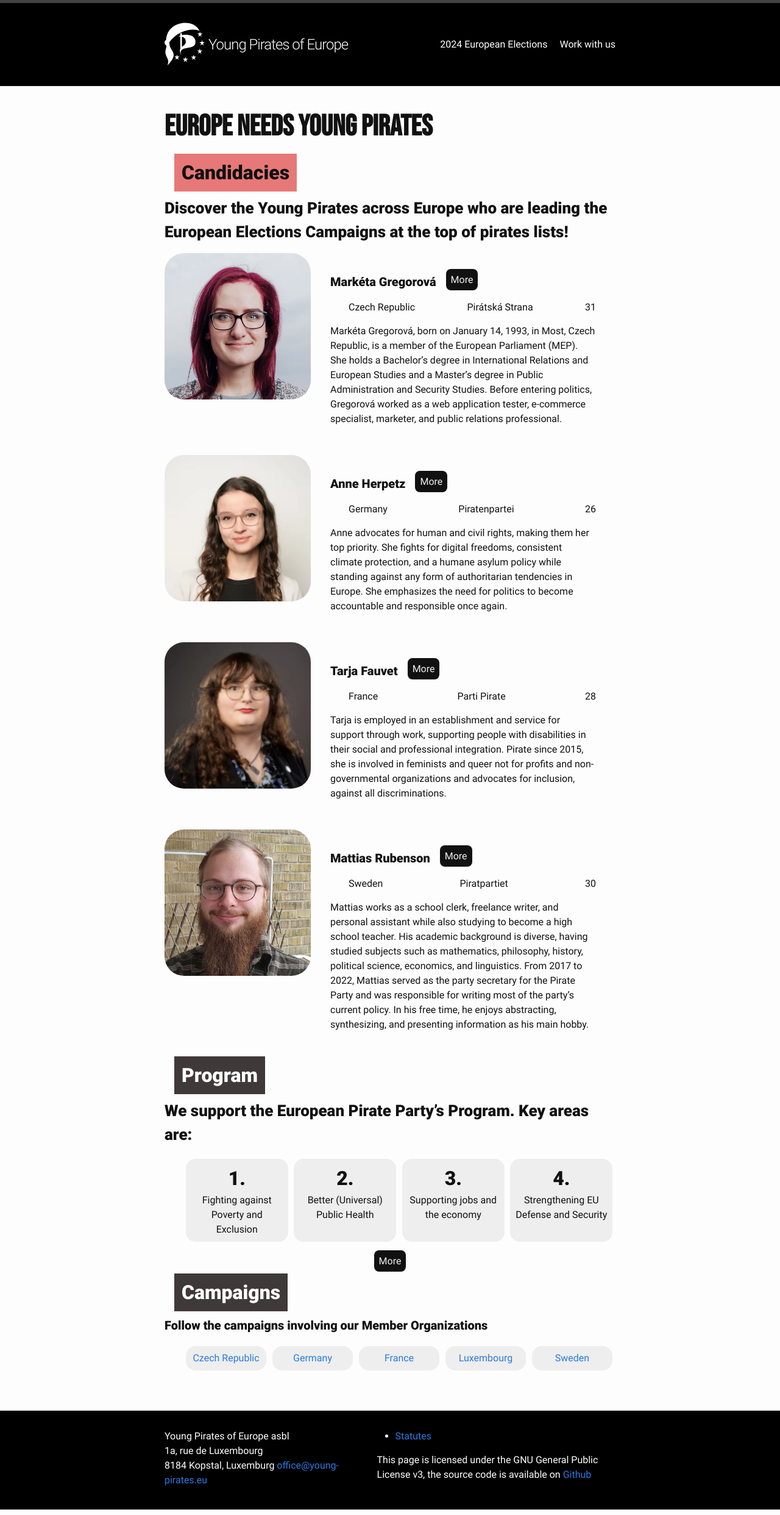
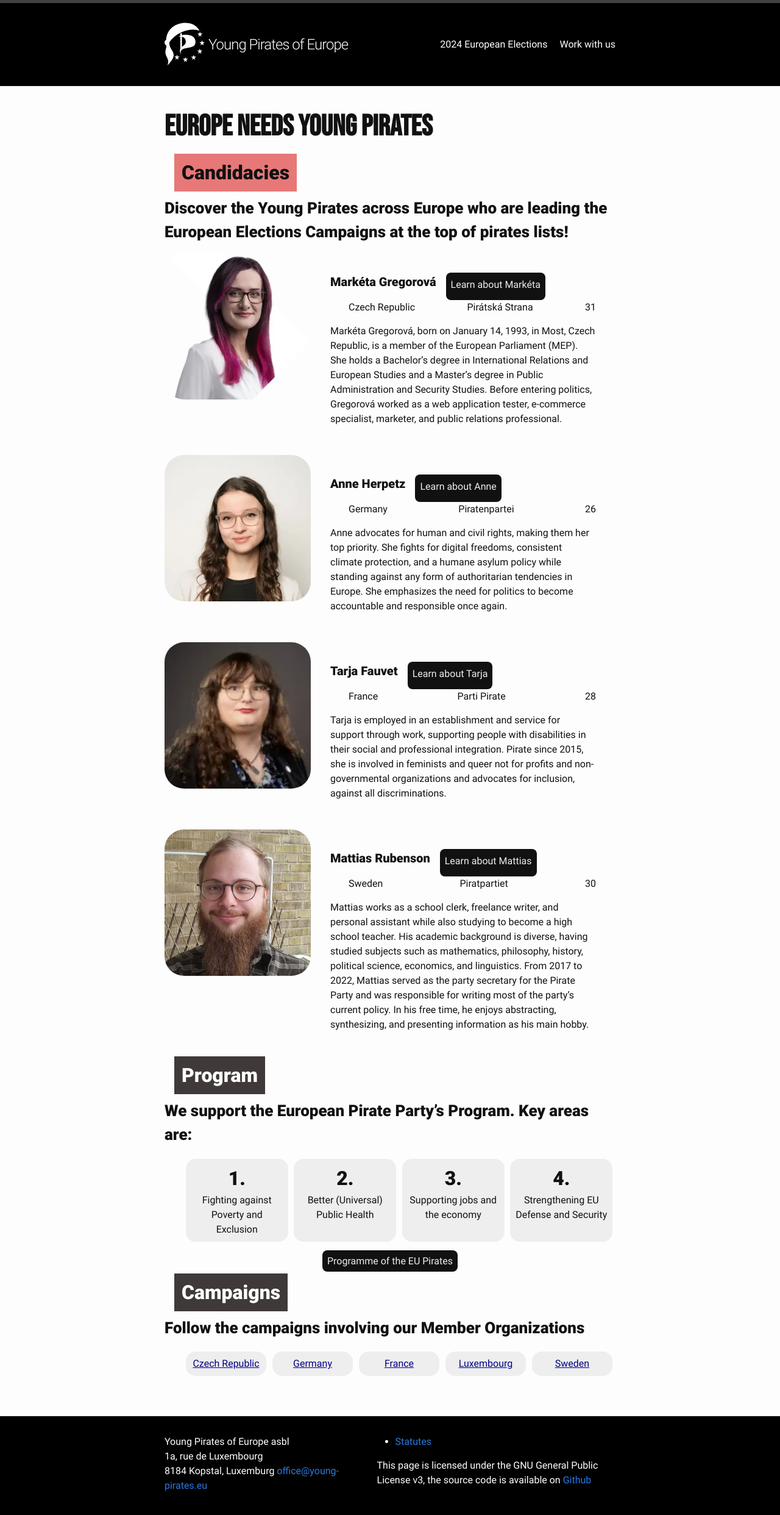
Before and after one commit to Fhavlonir/YPE-placeholder, a Jekyll site: the page built from elections.md, in a window 1280 px wide. Shown: the whole page at 61% size. Built offline with Jekyll 4.4.1, drawn with Linux system fonts in a browser that asks for light colours; our own code applies the rules of GitHub Pages for plain Markdown files.

Commit message:
Performance changes

```diff
--- a/assets/main.scss
+++ b/assets/main.scss
@@ -136,8 +136,12 @@ h1 {
 .more_button {
   padding: 0.5rem;
   border-radius:0.5rem;
+  background:#111;
   color:#eee;
-  background:#111;
+}
+
+.more_button a {
+  color:#eee;
 }
 
 .more_button:visited {
@@ -167,6 +171,11 @@ h1 {
   font-weight:900;
 }
 
+.horizontal_list a {
+  color: #008;
+  text-decoration: underline;
+}
+
 .horizontal_list li {
   vertical-align: middle;
   flex: 1 1 0px;
--- a/elections.md
+++ b/elections.md
@@ -9,11 +9,11 @@ title: 2024 European Elections
 <h3>Discover the Young Pirates across Europe who are leading the European Elections Campaigns at the top of pirates lists!</h3>
 
 <row style="display:flex">
-    <img src="assets/marketka.avif" style="height:15rem;width:15rem;border-radius:2rem"/>
+    <img alt="Portrait of Markéta Gregorová" src="assets/marketka.webp" style="height:15rem;width:15rem;border-radius:2rem"/>
     <div style="margin:2rem">
         <row style="display:flex;gap:1rem">
             <h4>Markéta Gregorová</h4>
-            <div><a href="https://eurovolby.pirati.cz/kandidati/marketa-gregorova/" class="more_button">More</a></div>
+            <div class="more_button"><a href="https://eurovolby.pirati.cz/kandidati/marketa-gregorova/">Learn about Markéta</a></div>
         </row>
         <ul style="list-style:none;display:flex;flex-direction:row;justify-content:space-between">
               <li>Czech Republic</li>
@@ -25,11 +25,11 @@ title: 2024 European Elections
 </row>
 
 <row style="display:flex">
-    <img src="assets/anne.avif" style="height:15rem;width:15rem;border-radius:2rem"/>
+    <img alt="Portrait of Anne Herpetz" src="assets/anne.webp" style="height:15rem;width:15rem;border-radius:2rem"/>
     <div style="margin:2rem">
         <row style="display:flex;gap:1rem">
             <h4>Anne Herpetz</h4>
-            <div><a href="https://europa2024.piratenpartei.de/kandidaten/anne-herpertz/" class="more_button">More</a></div>
+            <div class="more_button"><a href="https://europa2024.piratenpartei.de/kandidaten/anne-herpertz/" >Learn about Anne</a></div>
         </row>
         <ul style="list-style:none;display:flex;flex-direction:row;justify-content:space-between">
               <li>Germany</li>
@@ -43,11 +43,11 @@ title: 2024 European Elections
 
 
 <row style="display:flex">
-    <img src="assets/tarja.webp" style="height:15rem;width:15rem;border-radius:2rem"/>
+    <img alt="Portrait of Tarja Fauvet" src="assets/tarja.webp" style="height:15rem;width:15rem;border-radius:2rem"/>
     <div style="margin:2rem">
         <row style="display:flex;gap:1rem">
         <h4>Tarja Fauvet </h4>
-        <div><a href="https://europeennes.partipirate.org/candidats.html" class="more_button">More</a></div>
+        <div class="more_button"><a href="https://europeennes.partipirate.org/candidats.html">Learn about Tarja</a></div>
         </row>
         <ul style="list-style:none;display:flex;flex-direction:row;justify-content:space-between">
               <li>France</li>
@@ -60,11 +60,11 @@ title: 2024 European Elections
 </row>
 
 <row style="display:flex">
-    <img src="assets/mattias.webp" style="height:15rem;width:15rem;border-radius:2rem"/>
+    <img alt="Portrait of Mattias Rubenson" src="assets/mattias.webp" style="height:15rem;width:15rem;border-radius:2rem"/>
     <div style="margin:2rem">
         <row style="display:flex;gap:1rem">
             <h4>Mattias Rubenson</h4>
-            <div><a href="https://piratpartiet.se/kandidater-till-eu-valet-2024/" class="more_button">More</a></div>
+            <div class="more_button"><a href="https://piratpartiet.se/kandidater-till-eu-valet-2024/">Learn about Mattias</a></div>
         </row>
     <ul style="list-style:none;display:flex;flex-direction:row;justify-content:space-between">
         <li>Sweden</li>
@@ -86,10 +86,10 @@ title: 2024 European Elections
   <li><div>Strengthening EU Defense and Security </div></li>
 </ol>
 
-<p style="text-align:center"><a href="https://european-pirateparty.eu/programme/" class="more_button">More</a></p>
+<p style="text-align:center"><a href="https://european-pirateparty.eu/programme/" class="more_button">Programme of the EU Pirates</a></p>
 
 <h2><span class="color_box" style="background:#3F3939;color:#fff">Campaigns</span></h2>
-<h4 id="follow-the-campaigns-involving-our-member-organizations">Follow the campaigns involving our Member Organizations</h4>
+<h3 id="follow-the-campaigns-involving-our-member-organizations">Follow the campaigns involving our Member Organizations</h3>
 
 <ul class="horizontal_list" style="list-style:none">
     <li><div><a href="https://eurovolby.pirati.cz/">Czech Republic</a>              </div></li>
```
Also changed, not shown: workwithus.md (+4 -4 lines), assets/anne.webp (added), assets/marketka.webp (added), assets/mattias.webp, assets/tarja.webp.
